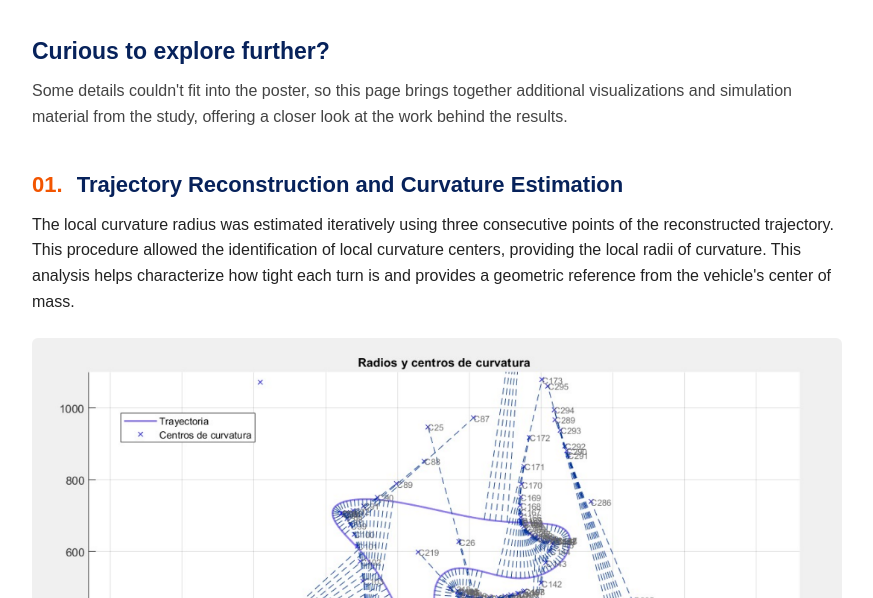
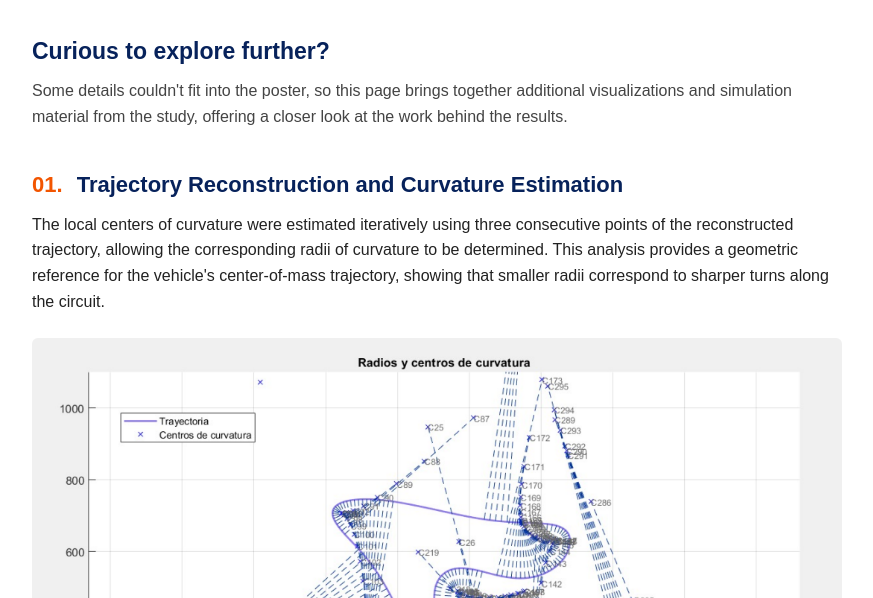
Before and after one commit to MarianaLecor/urucon-results, a plain HTML site: page index.html in a window 1280 px wide. Shown: the part 202-800 px from the top of the page, without its empty margins (203-1076 px from the left). Drawn offline with Linux system fonts and the light colour scheme.

Commit message:
Update index.html

```diff
--- a/index.html
+++ b/index.html
@@ -189,13 +189,12 @@
             </h2>
 
             <p>
-                The local curvature radius was estimated iteratively
-                using three consecutive points of the reconstructed
-                trajectory. This procedure allowed the identification
-                of local curvature centers, providing the local radii
-                of curvature. This analysis helps characterize how tight
-                each turn is and provides a geometric reference from the
-                vehicle's center of mass.
+                The local centers of curvature were estimated iteratively
+                using three consecutive points of the reconstructed trajectory,
+                allowing the corresponding radii of curvature to be determined.
+                This analysis provides a geometric reference for the vehicle's
+                center-of-mass trajectory, showing that smaller radii correspond
+                to sharper turns along the circuit.
             </p>
 
             <figure class="figure">
```
